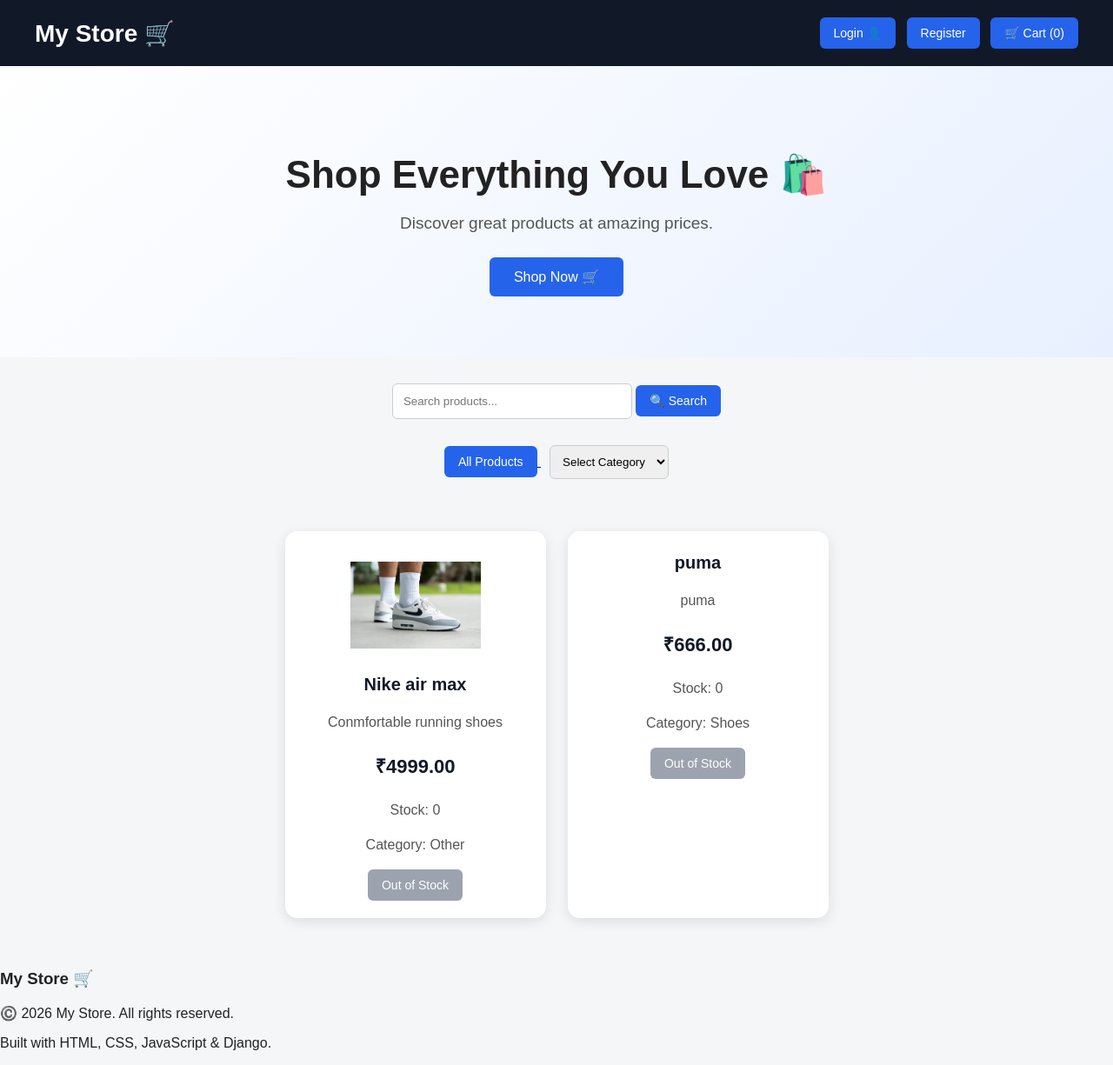
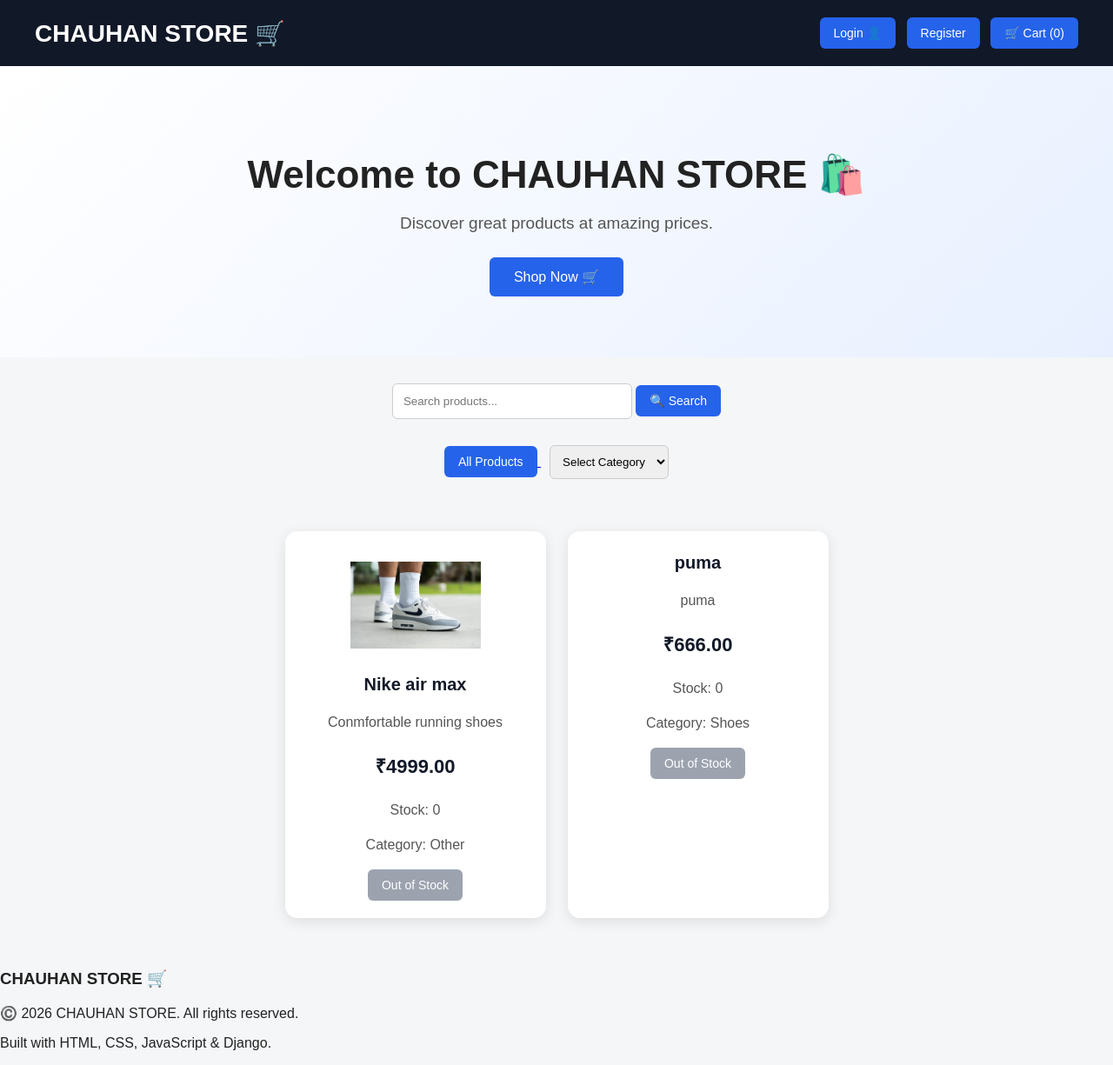
Before and after one commit to chauhanmukul915-arch/ecommerce, a Django app: page / in a window 1280 px wide. Shown: the whole page at 87% size. Run offline with Django 5.2, Linux system fonts and the light colour scheme; data comes from the database, SQL or seed files in the repository.

Commit message:
Update Chauhan Store

```diff
--- a/store/templates/store/home.html
+++ b/store/templates/store/home.html
@@ -6,27 +6,23 @@
 <head>
 
     <meta charset="UTF-8">
-
     <meta name="viewport" content="width=device-width, initial-scale=1.0">
 
-    <title>My E-Commerce Store</title>
+    <title>CHAUHAN STORE</title>
 
     <link rel="stylesheet" href="{% static 'store/style.css' %}">
 
 </head>
 
-
 <body>
-
 
     <!-- ================= HEADER ================= -->
 
     <header>
 
         <h1>
-            My Store 🛒
+            CHAUHAN STORE 🛒
         </h1>
-
 
         <div>
 
@@ -36,20 +32,17 @@
                     Welcome, {{ user.username }}!
                 </span>
 
-
                 <a href="{% url 'order_history' %}">
                     <button>
                         My Orders 📦
                     </button>
                 </a>
 
-
                 <a href="{% url 'wishlist' %}">
                     <button>
                         ❤️ Wishlist
                     </button>
                 </a>
-
 
                 <a href="{% url 'logout' %}">
                     <button>
@@ -65,7 +58,6 @@
                     </button>
                 </a>
 
-
                 <a href="{% url 'register' %}">
                     <button>
                         Register
@@ -73,7 +65,6 @@
                 </a>
 
             {% endif %}
-
 
             <a href="{% url 'cart' %}">
                 <button>
@@ -86,7 +77,6 @@
     </header>
 
 
-
     <!-- ================= HERO SECTION ================= -->
 
     <div class="hero">
@@ -94,27 +84,22 @@
         <div class="hero-content">
 
             <h1>
-                Shop Everything You Love 🛍️
+                Welcome to CHAUHAN STORE 🛍️
             </h1>
-
 
             <p>
                 Discover great products at amazing prices.
             </p>
 
-
             <a href="#products">
-
                 <button>
                     Shop Now 🛒
                 </button>
-
             </a>
 
         </div>
 
     </div>
-
 
 
     <!-- ================= SEARCH BAR ================= -->
@@ -139,7 +124,6 @@
                 "
             >
 
-
             <button type="submit">
                 🔍 Search
             </button>
@@ -149,7 +133,6 @@
     </div>
 
 
-
     <!-- ================= CATEGORY MENU ================= -->
 
     <div style="text-align: center; margin: 20px;">
@@ -157,11 +140,9 @@
         <!-- ALL PRODUCTS -->
 
         <a href="{% url 'home' %}">
-
             <button>
                 All Products
             </button>
-
         </a>
 
 
@@ -190,7 +171,6 @@
                     Select Category
                 </option>
 
-
                 <option
                     value="shoes"
                     {% if category == 'shoes' %}
@@ -199,7 +179,6 @@
                 >
                     👟 Shoes
                 </option>
-
 
                 <option
                     value="clothes"
@@ -210,7 +189,6 @@
                     👕 Clothes
                 </option>
 
-
                 <option
                     value="electronics"
                     {% if category == 'electronics' %}
@@ -220,7 +198,6 @@
                     📱 Electronics
                 </option>
 
-
                 <option
                     value="accessories"
                     {% if category == 'accessories' %}
@@ -229,7 +206,6 @@
                 >
                     🎒 Accessories
                 </option>
-
 
                 <option
                     value="other"
@@ -247,7 +223,6 @@
     </div>
 
 
-
     <!-- ================= PRODUCTS ================= -->
 
     <div
@@ -255,17 +230,13 @@
         id="products"
     >
 
-
         {% if products %}
 
-
             {% for product in products %}
-
 
                 <!-- PRODUCT CARD -->
 
                 <div class="product-card">
-
 
                     <!-- PRODUCT IMAGE -->
 
@@ -284,7 +255,6 @@
                     {% endif %}
 
 
-
                     <!-- PRODUCT NAME -->
 
                     <h3>
@@ -298,7 +268,6 @@
                     </h3>
 
 
-
                     <!-- PRODUCT DESCRIPTION -->
 
                     {% if product.description %}
@@ -310,13 +279,11 @@
                     {% endif %}
 
 
-
                     <!-- PRODUCT PRICE -->
 
                     <p class="price">
                         ₹{{ product.price }}
                     </p>
-
 
 
                     <!-- PRODUCT STOCK -->
@@ -326,13 +293,11 @@
                     </p>
 
 
-
                     <!-- PRODUCT CATEGORY -->
 
                     <p>
                         Category: {{ product.get_category_display }}
                     </p>
-
 
 
                     <!-- ADD TO CART -->
@@ -358,7 +323,6 @@
                     {% endif %}
 
 
-
                     <!-- WISHLIST -->
 
                     {% if user.is_authenticated %}
@@ -378,54 +342,40 @@
 
                     {% endif %}
 
-
                 </div>
-
 
             {% endfor %}
 
-
         {% else %}
-
 
             <!-- NO PRODUCTS -->
 
             <p style="text-align: center; width: 100%;">
-
                 No products found.
-
             </p>
-
 
         {% endif %}
 
-
     </div>
-
 
 
     <!-- ================= FOOTER ================= -->
 
     <footer class="footer">
 
-
         <h3>
-            My Store 🛒
+            CHAUHAN STORE 🛒
         </h3>
 
-
         <p>
-            ©️ 2026 My Store. All rights reserved.
+            ©️ 2026 CHAUHAN STORE. All rights reserved.
         </p>
-
 
         <p>
             Built with HTML, CSS, JavaScript & Django.
         </p>
 
-
     </footer>
-
 
 </body>
 
```
